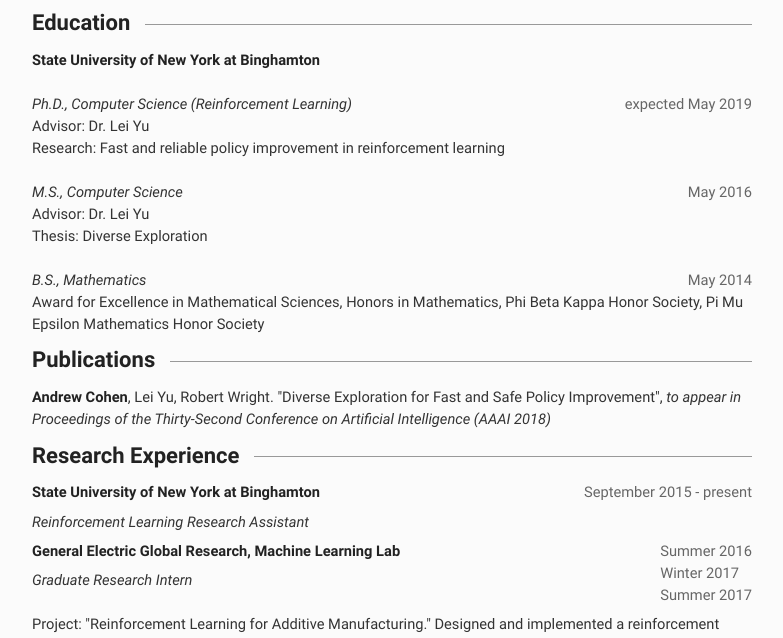
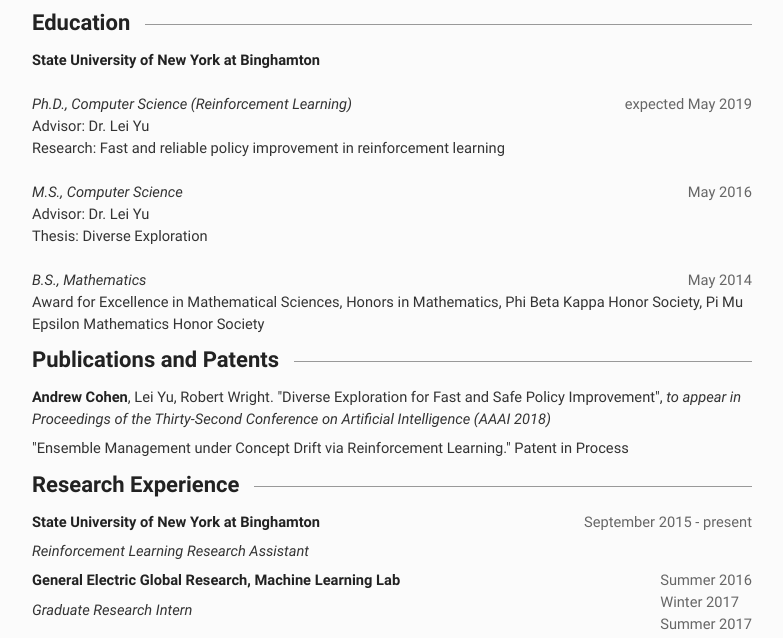
Before and after one commit to acohen13/resume, a plain HTML site: page index.html in a window 1280 px wide. Shown: the part 132-770 px from the top of the page, without its empty margins (248-1031 px from the left). Drawn offline with Linux system fonts and the light colour scheme.

Commit message:
added patent

```diff
--- a/index.html
+++ b/index.html
@@ -43,12 +43,17 @@
         </p>
       </div>
 
-      <h2><span>Publications</span></h2>
-      <div id="publications">
+      <h2><span>Publications and Patents</span></h2>
+      <div id="publications and patents">
 
         <p>
 		<strong>Andrew Cohen</strong>, Lei Yu, Robert Wright. "Diverse Exploration for Fast and Safe Policy Improvement", <em> to appear in Proceedings of the Thirty-Second Conference on Artificial Intelligence (AAAI 2018)</em>
         </p>
+
+		<p>
+		"Ensemble Management under Concept Drift via Reinforcement Learning." Patent in Process
+		</p>
+
       </div>
 
 
```
